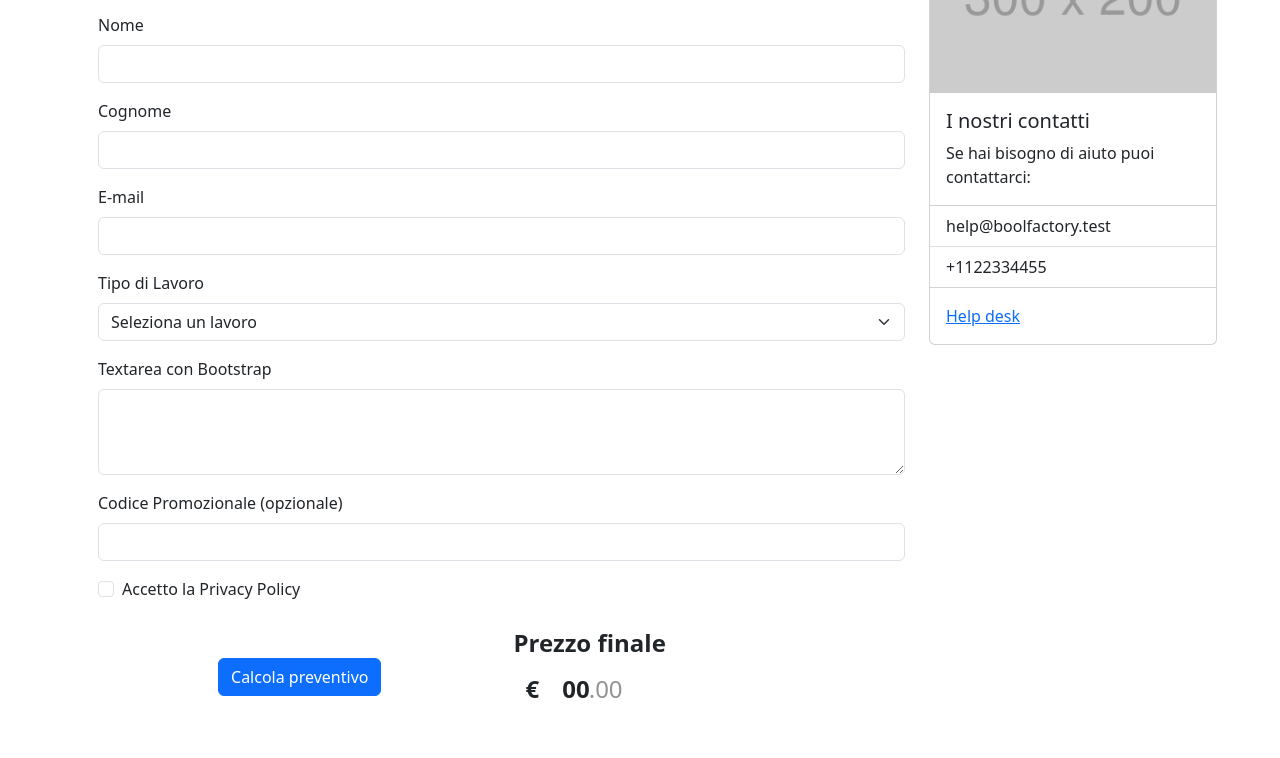
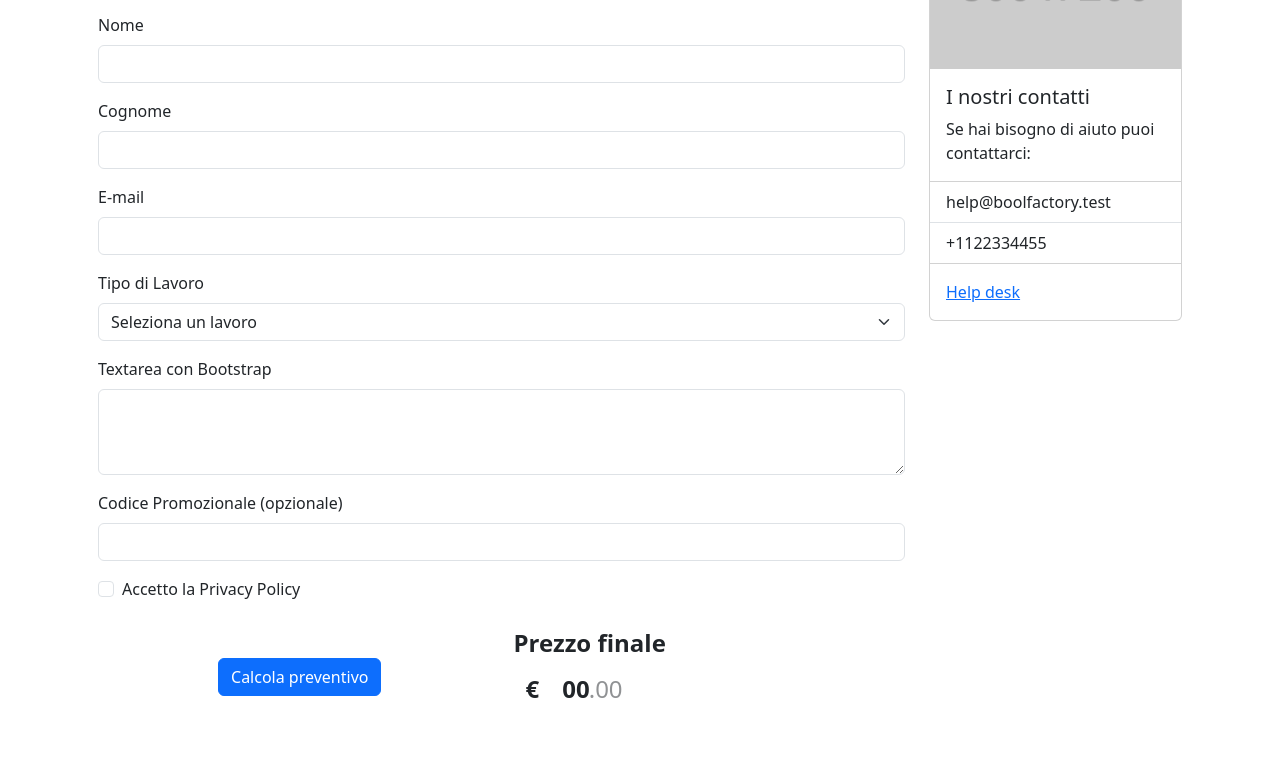
Before and after one commit to ManuelMarchiotto/bootstrap-preventivo, a plain HTML site: page index.html in a window 1280 px wide. Shown: the part 187-945 px from the top of the page. Drawn offline with nearby package versions, Linux system fonts and the light colour scheme.

Commit message:
add: fix

```diff
--- a/index.html
+++ b/index.html
@@ -105,7 +105,7 @@
               </div>
                 <!-- colonna 2-->
                 <div class="col-lg-4 col-xl-3 justify-content-center">
-                  <div class="card" style="width: 18rem;">
+                  <div class="card">
                     <img src="img/300x200.png" class="card-img-top" alt="...">
                       <div class="card-body">
                         <h5 class="card-title">I nostri contatti</h5>
```
